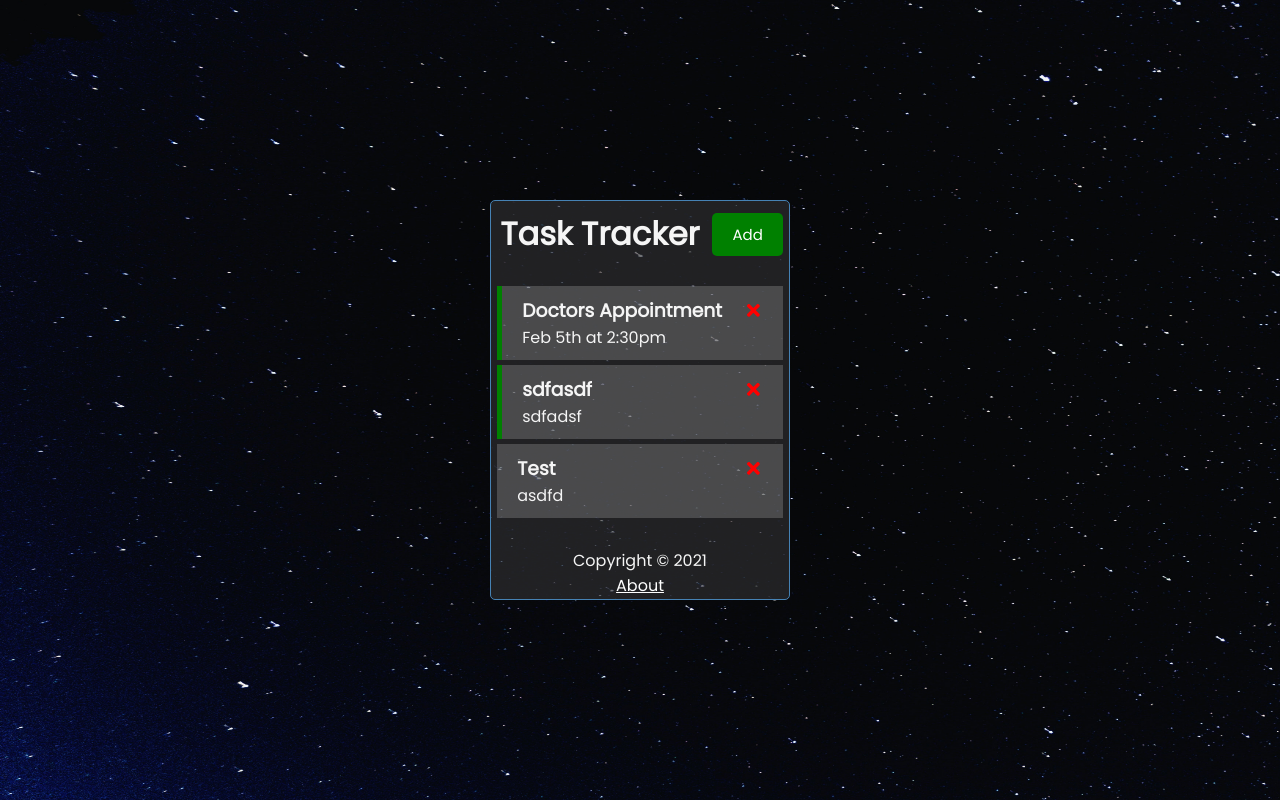
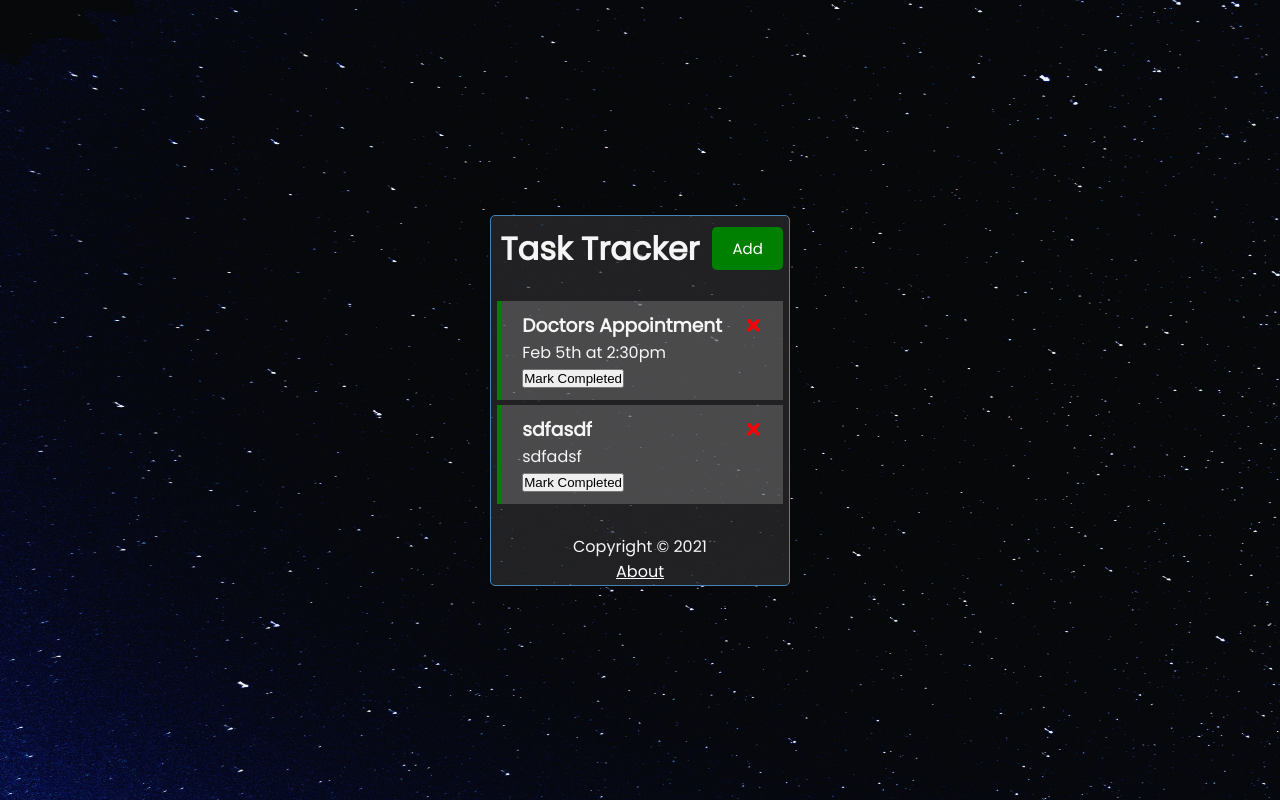
Before and after one commit to epfrndz/react-task-tracker, a React (Create React App) app: page / in a window 1280 px wide. Built offline with nearby package versions, Linux system fonts and the light colour scheme; data requests are answered from the project's data file.

Commit message:
added complete task feature

```diff
--- a/db.json
+++ b/db.json
@@ -15,10 +15,10 @@
       "status": "incomplete"
     },
     {
-      "text": "Test",
-      "day": "asdfd",
+      "text": "test",
+      "day": "asdfds",
       "reminder": false,
-      "status": "incomplete",
+      "status": "complete",
       "id": 3
     }
   ]
--- a/src/App.js
+++ b/src/App.js
@@ -65,6 +65,25 @@ function App() {
     setTasks(tasks.filter((task) => task.id !== id))
   }
 
+  // Set Task to Complete
+  const completeTask = async (id) => {
+
+    const targetTask = tasks.filter((task) => task.id === id)[0];
+    const completedTask = {...targetTask,
+      "status": "complete"
+    }
+
+    await fetch(`http://localhost:5500/tasks/${id}`, {
+      method: 'PATCH',
+      headers: {
+        'Content-type': 'application/json'
+      },
+      body: JSON.stringify(completedTask)
+    })
+
+    setTasks(tasks.filter((task) => task.id !== id))
+  }
+
   // Toggle Reminder
   const toggleReminder = async (id) => {
     const taskToToggle = await fetchTask(id)
@@ -104,7 +123,7 @@ function App() {
               {
                 tasks.length > 0 ?
                 (
-                  <Tasks tasks={tasks} onDelete={deleteTask} onToggle={toggleReminder}/>
+                  <Tasks tasks={tasks} onDelete={deleteTask} onToggle={toggleReminder} onComplete={completeTask}/>
                 ) : (
                   'No Tasks to Show'
                 )
--- a/src/components/Task.js
+++ b/src/components/Task.js
@@ -3,11 +3,12 @@ import React from 'react'
 
 
 
-const Task = ({ task, onDelete, onToggle }) => {
+const Task = ({ task, onDelete, onToggle, onComplete }) => {
   return (
     <div className={`task ${task.reminder ? 'reminder' : ''}`} onDoubleClick={() => onToggle(task.id)}>
       <h3>{task.text} <FaTimes style={{color: 'red', cursor: 'pointer'}} onClick={() => onDelete(task.id)}/></h3>
       <p>{task.day}</p>
+      <button onClick={() => onComplete(task.id)}>Mark Completed</button>
     </div>
   )
 }
--- a/src/components/Tasks.js
+++ b/src/components/Tasks.js
@@ -3,13 +3,15 @@ import React from 'react'
 
 
 
-const Tasks = ({ tasks, onDelete, onToggle }) => {
+const Tasks = ({ tasks, onDelete, onToggle, onComplete }) => {
 
   return (
     <>
-      {tasks.map((task) => (
-          <Task key={task.id} task={task} onDelete={onDelete} onToggle={onToggle}/>
-        )
+      {tasks.map((task) => {
+          if (task.status === "incomplete") {
+            return <Task key={task.id} task={task} onDelete={onDelete} onToggle={onToggle} onComplete={onComplete}/>
+          }
+      }
       )}
     </>
   )
```
